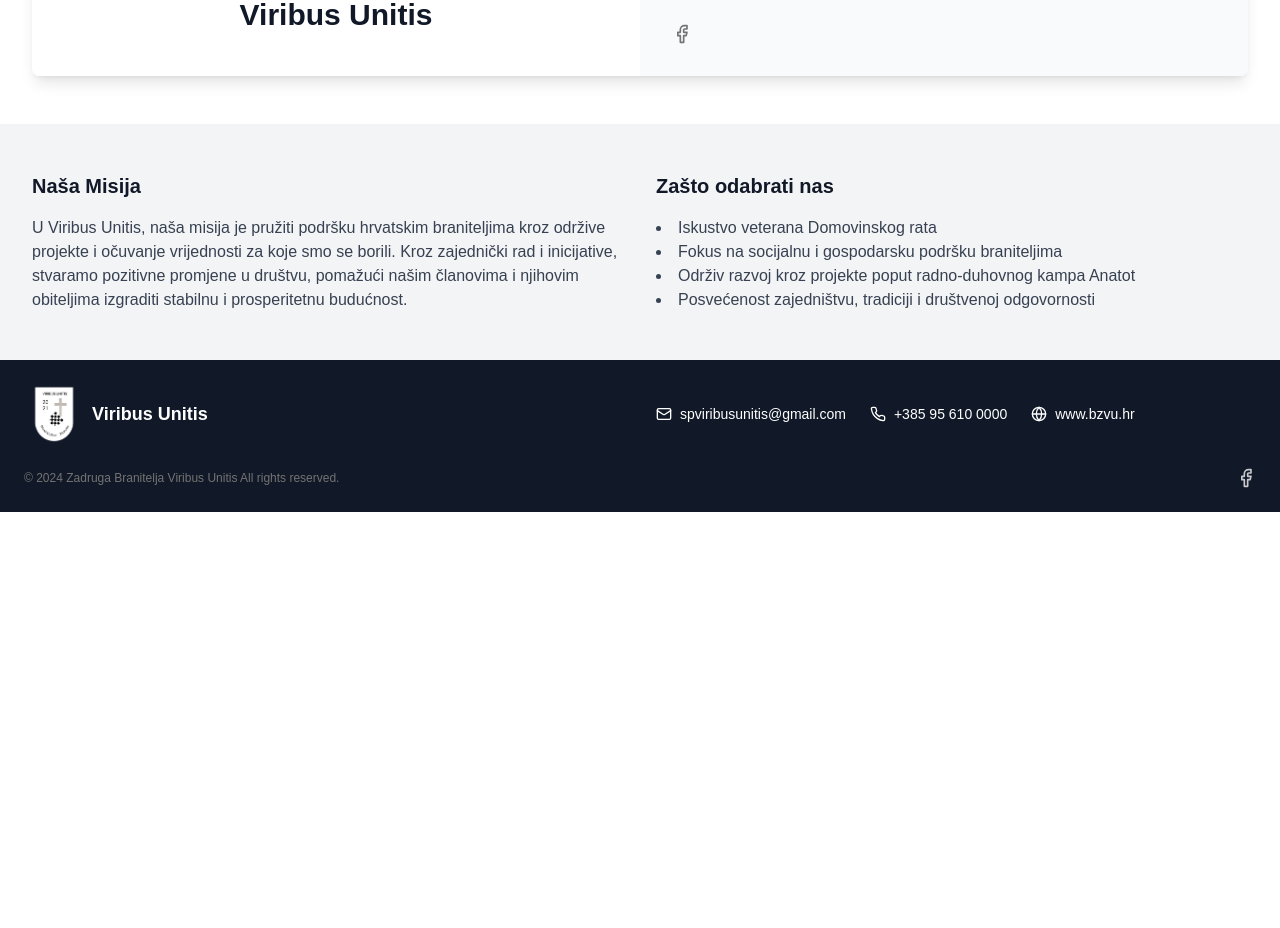
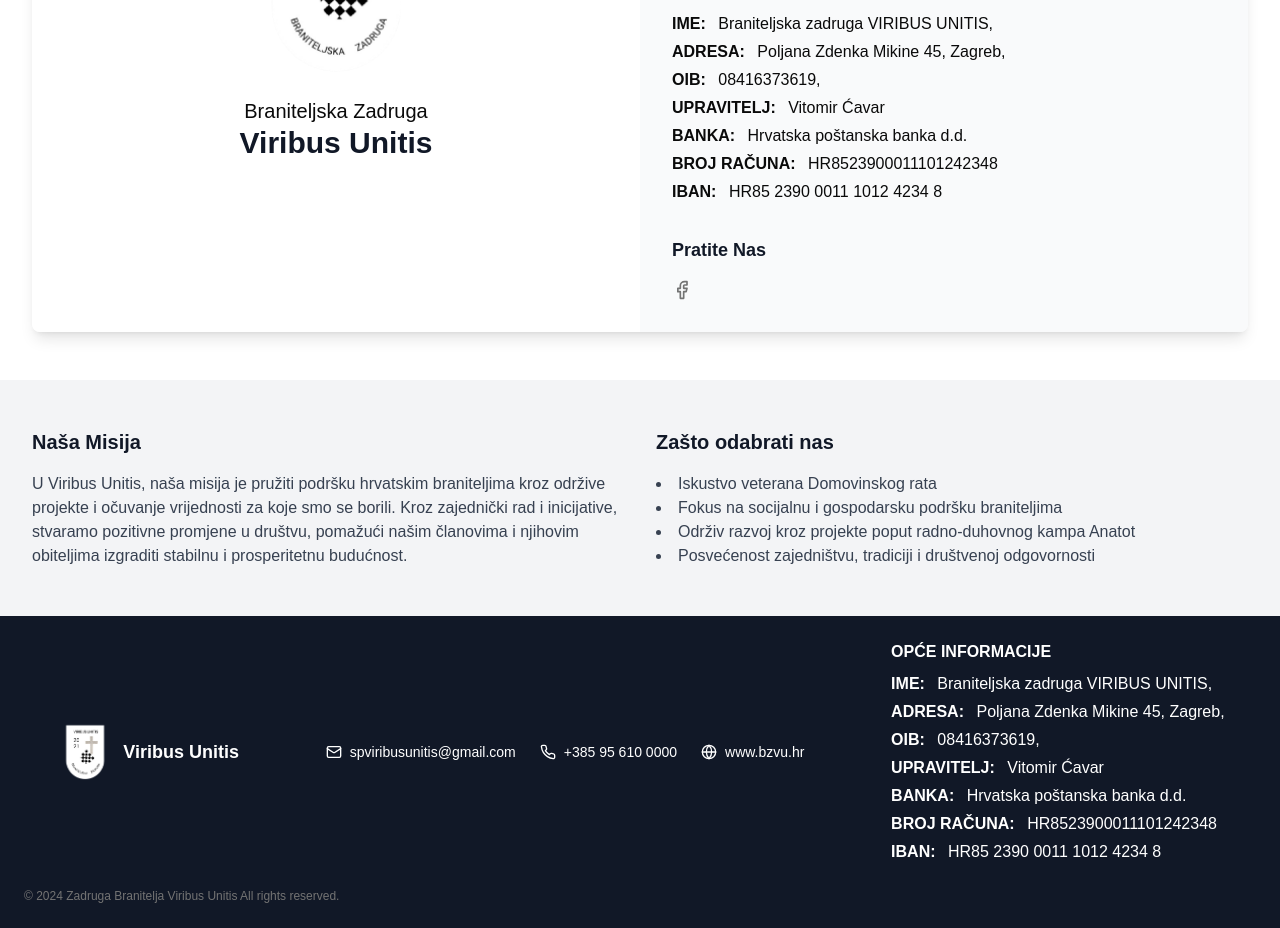
Before and after one commit to SpViribusUnitis/website, a Next.js app: page /kontakt in a window 1280 px wide. Shown: the part 460-1388 px from the top of the page. Before the commit the page ends 972 px from the top, so only its background shows below. Built offline with nearby package versions, Linux system fonts and the light colour scheme.

Commit message:
added opce informacije u footer i kontakt page, change text in navigation vijesti, added yt video to sanity schema

```diff
--- a/src/app/(public)/kontakt/page.tsx
+++ b/src/app/(public)/kontakt/page.tsx
@@ -57,7 +57,51 @@
                     </span>
                   </div>
                 </div>
-
+                <div className="flex-col  items-end space-y-2 mt-8">
+                  <h2 className="font-bold ">Opće Informacije</h2>
+                  <ul className="space-y-1">
+                    <li>
+                      <span className="uppercase font-semibold mr-2">
+                        Ime:{" "}
+                      </span>{" "}
+                      Braniteljska zadruga VIRIBUS UNITIS,{" "}
+                    </li>
+                    <li>
+                      <span className="uppercase font-semibold mr-2">
+                        Adresa:
+                      </span>{" "}
+                      Poljana Zdenka Mikine 45, Zagreb,
+                    </li>
+                    <li>
+                      <span className="uppercase font-semibold mr-2">OIB:</span>{" "}
+                      08416373619,
+                    </li>
+                    <li>
+                      <span className="uppercase font-semibold mr-2">
+                        Upravitelj:
+                      </span>{" "}
+                      Vitomir Ćavar
+                    </li>
+                    <li>
+                      <span className="uppercase font-semibold mr-2">
+                        Banka:
+                      </span>{" "}
+                      Hrvatska poštanska banka d.d.
+                    </li>
+                    <li>
+                      <span className="uppercase font-semibold mr-2">
+                        Broj Računa:
+                      </span>{" "}
+                      HR8523900011101242348
+                    </li>
+                    <li>
+                      <span className="uppercase font-semibold mr-2">
+                        IBAN:
+                      </span>{" "}
+                      HR85 2390 0011 1012 4234 8
+                    </li>
+                  </ul>
+                </div>
                 <div className="mt-8">
                   <h3 className="text-lg font-semibold mb-4 text-gray-900">
                     Pratite Nas
--- a/src/app/(public)/o-nama/page.tsx
+++ b/src/app/(public)/o-nama/page.tsx
@@ -95,17 +95,17 @@
           />
           <div>
             <p className="mb-4">
-              Naša zadruga redovito organizira sajmove i događanja, poput
-              nedavno održanog Prvog Sajma Domaćih Proizvoda, koji je privukao
-              veliku pažnju javnosti. Ovi događaji nisu samo prilika za
-              promociju naših proizvoda, već i za jačanje zajedništva i pružanje
-              podrške onima kojima je najpotrebnija.
+              Naša zadruga planira redovito organizirati sajmove i događanja,
+              koji će biti prilika za promociju naših proizvoda. Ovi događaji,
+              osim što će omogućiti predstavljanje našeg rada, imat će i širi
+              cilj – jačanje zajedništva te pružanje podrške onima kojima je to
+              najpotrebnije.
             </p>
             <p>
-              Humanitarna komponenta duboko je utkana u naš rad. Dio prihoda od
-              prodaje naših proizvoda redovito usmjeravamo u fond za pomoć
-              braniteljima i njihovim obiteljima u teškoj socijalnoj situaciji,
-              čime nastojimo vratiti zajednici koja nas podržava.
+              Humanitarna komponenta duboko je utkana u našu misiju. Naš cilj je
+              da dio prihoda od prodaje proizvoda redovito usmjeravamo u fond za
+              pomoć braniteljima i njihovim obiteljima u teškoj socijalnoj
+              situaciji, čime bismo vratili zajednici koja nas podržava.
             </p>
             <p className="font-bold text-start text-xl mt-8">ORA ET LABORA</p>
           </div>
--- a/src/app/(public)/vijesti/[vijestId]/page.tsx
+++ b/src/app/(public)/vijesti/[vijestId]/page.tsx
@@ -13,23 +13,14 @@
 import { PortableText } from "@portabletext/react";
 import { DonacijaBanner } from "@/components/shared/donacija-banner";
 const builder = imageUrlBuilder(client);
-// Simulacija dohvaćanja podataka iz baze
-async function getBlogPost(slug: string) {
-  // U stvarnoj aplikaciji, ovdje biste dohvaćali podatke iz baze
-  return {
-    title: "Naslov blog posta",
-    date: "2023-10-03",
-    content: "Ovo je sadržaj blog posta...",
-    image: "/placeholder.svg",
-  };
-}
-
 export async function generateMetadata({
   params,
 }: {
   params: { vijestId: string };
 }): Promise<Metadata> {
-  const post = await client.fetch(buildVijestQuery(params.vijestId));
+  const post = await client.fetch(buildVijestQuery(params.vijestId), [], {
+    next: { revalidate: 120 },
+  });
 
   if (!post) {
     return {};
@@ -69,7 +60,9 @@
 }) {
   /*  const post = await getBlogPost(params.slug); */
 
-  const vijestData = await client.fetch(buildVijestQuery(params.vijestId));
+  const vijestData = await client.fetch(buildVijestQuery(params.vijestId), [], {
+    next: { revalidate: 120 },
+  });
 
   if (!vijestData) {
     notFound();
--- a/src/components/footer/footer.tsx
+++ b/src/components/footer/footer.tsx
@@ -8,8 +8,8 @@
 export const Footer = () => {
   return (
     <footer className="w-full py-6 bg-gray-900 text-white">
-      <div className="container px-4 md:px-6">
-        <div className="grid gap-8 lg:grid-cols-2">
+      <div className="container mx-auto px-4 md:px-6">
+        <div className="flex flex-col items-center gap-6 md:flex-row  md:justify-around">
           <div className="flex items-center space-x-2">
             <Image src="/images/logo.png" alt="logo" width={60} height={100} />
             <span className="text-lg font-bold">Viribus Unitis</span>
@@ -30,12 +30,48 @@
               <span className="text-sm">www.bzvu.hr</span>
             </div>
           </nav>
+          <div className="flex-col  items-end space-y-2">
+            <h2 className="font-bold uppercase">Opće Informacije</h2>
+            <ul className="space-y-1">
+              <li>
+                <span className="uppercase font-semibold mr-2">Ime: </span>{" "}
+                Braniteljska zadruga VIRIBUS UNITIS,{" "}
+              </li>
+              <li>
+                <span className="uppercase font-semibold mr-2">Adresa:</span>{" "}
+                Poljana Zdenka Mikine 45, Zagreb,
+              </li>
+              <li>
+                <span className="uppercase font-semibold mr-2">OIB:</span>{" "}
+                08416373619,
+              </li>
+              <li>
+                <span className="uppercase font-semibold mr-2">
+                  Upravitelj:
+                </span>{" "}
+                Vitomir Ćavar
+              </li>
+              <li>
+                <span className="uppercase font-semibold mr-2">Banka:</span>{" "}
+                Hrvatska poštanska banka d.d.
+              </li>
+              <li>
+                <span className="uppercase font-semibold mr-2">
+                  Broj Računa:
+                </span>{" "}
+                HR8523900011101242348
+              </li>
+              <li>
+                <span className="uppercase font-semibold mr-2">IBAN:</span> HR85
+                2390 0011 1012 4234 8
+              </li>
+            </ul>
+          </div>
         </div>
         <div className="mt-6 flex flex-col sm:flex-row justify-between items-center">
           <p className="text-xs text-muted-foreground">
             © 2024 Zadruga Branitelja Viribus Unitis All rights reserved.
           </p>
-          <SocialIconsList dark={true} />
         </div>
       </div>
     </footer>
--- a/src/components/navigation/desktop-navigation.tsx
+++ b/src/components/navigation/desktop-navigation.tsx
@@ -22,20 +22,20 @@
       title: "Novosti",
       href: "/vijesti?category=novosti",
       description:
-        "A modal dialog that interrupts the user with important content and expects a response.",
+        "Najnovije informacije o aktivnostima, suradnjama i projektima zadruge Viribus Unitis",
     },
     {
       title: "Dogadjanja",
       href: "/vijesti?category=događanja",
       description:
-        "For sighted users to preview content available behind a link.",
+        "Detalji o nadolazećim događanjima, radionicama i sajmovima koje organizira zadruga",
     },
 
     {
       title: "Sve Vijesti",
       href: "/vijesti",
       description:
-        "Displays an indicator showing the completion progress of a task, typically displayed as a progress bar.",
+        " Pogledajte sve objave i novosti na jednom mjestu, od aktualnih događaja do važnih najava",
     },
   ];
 
--- a/src/components/navigation/mobile/mobile-navigation.tsx
+++ b/src/components/navigation/mobile/mobile-navigation.tsx
@@ -110,8 +110,8 @@
                 title="O nama"
                 subItems={[
                   { path: "/o-nama", title: "o nama" },
-                  { path: "/ciljevi", title: "ciljevi" },
-                  { path: "/sponzori", title: "sponzori" },
+                  { path: "/o-nama#ciljevi", title: "ciljevi" },
+                  { path: "/o-nama#pravilnik", title: "pravila zadruge" },
                 ]}
               />
               <NavItem
--- a/src/components/sanity/CustomPortableTextComponents/CustomPortableTextComponents.tsx
+++ b/src/components/sanity/CustomPortableTextComponents/CustomPortableTextComponents.tsx
@@ -58,7 +58,7 @@
     youtube: ({ value }: any) => {
       const videoDesc = value.videoDesc;
       return (
-        <div className="">
+        <div className="py-4">
           <YoutubeVideo videoData={{ url: value.url, videoDesc }} />
         </div>
       );
--- a/src/sanity/schemaTypes/index.ts
+++ b/src/sanity/schemaTypes/index.ts
@@ -6,7 +6,8 @@
 import {authorType} from './authorType'
 import vijest from './vijest'
 import sponzor from './sponzor'
+import youtube from './youtube'
 
 export const schema: {types: SchemaTypeDefinition[]} = {
-  types: [blockContentType, categoryType, authorType, vijest, sponzor],
+  types: [blockContentType, categoryType, authorType, vijest, sponzor, youtube],
 }
```
Also changed, not shown: src/sanity/schemaTypes/blockContentType.ts (+5 -2 lines), src/sanity/schemaTypes/youtube.ts (added, +24 -0 lines).
